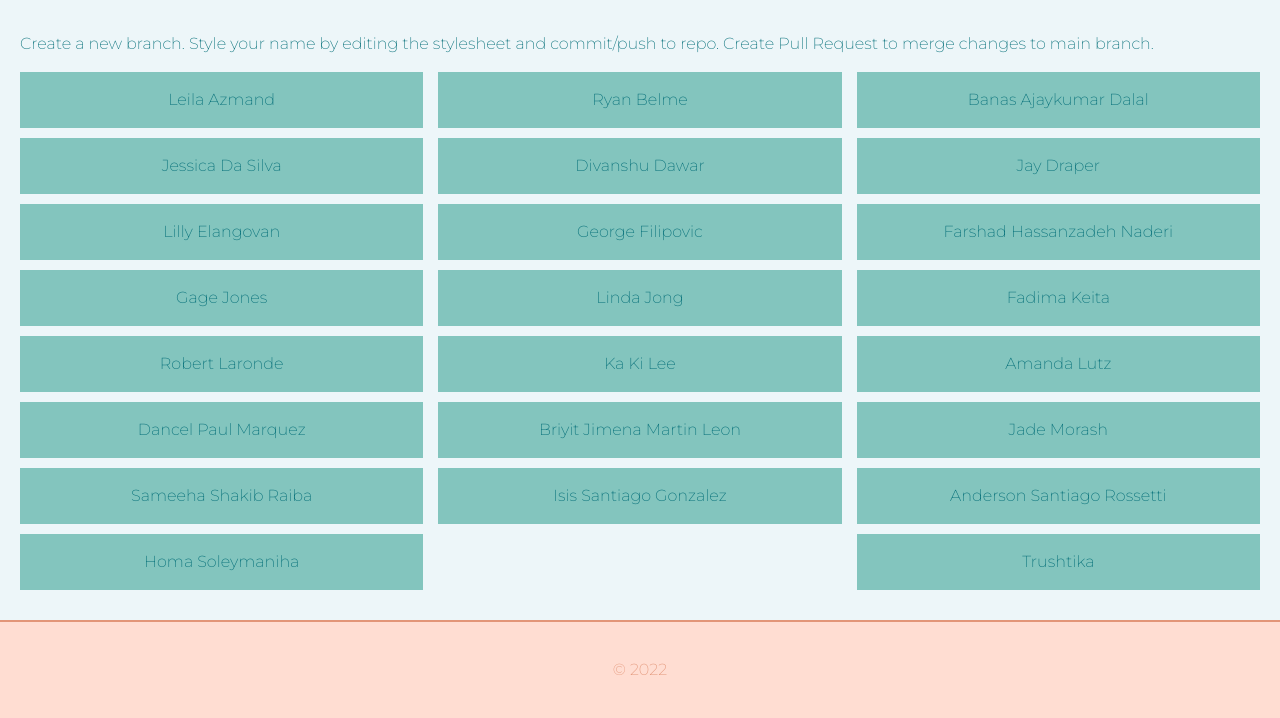
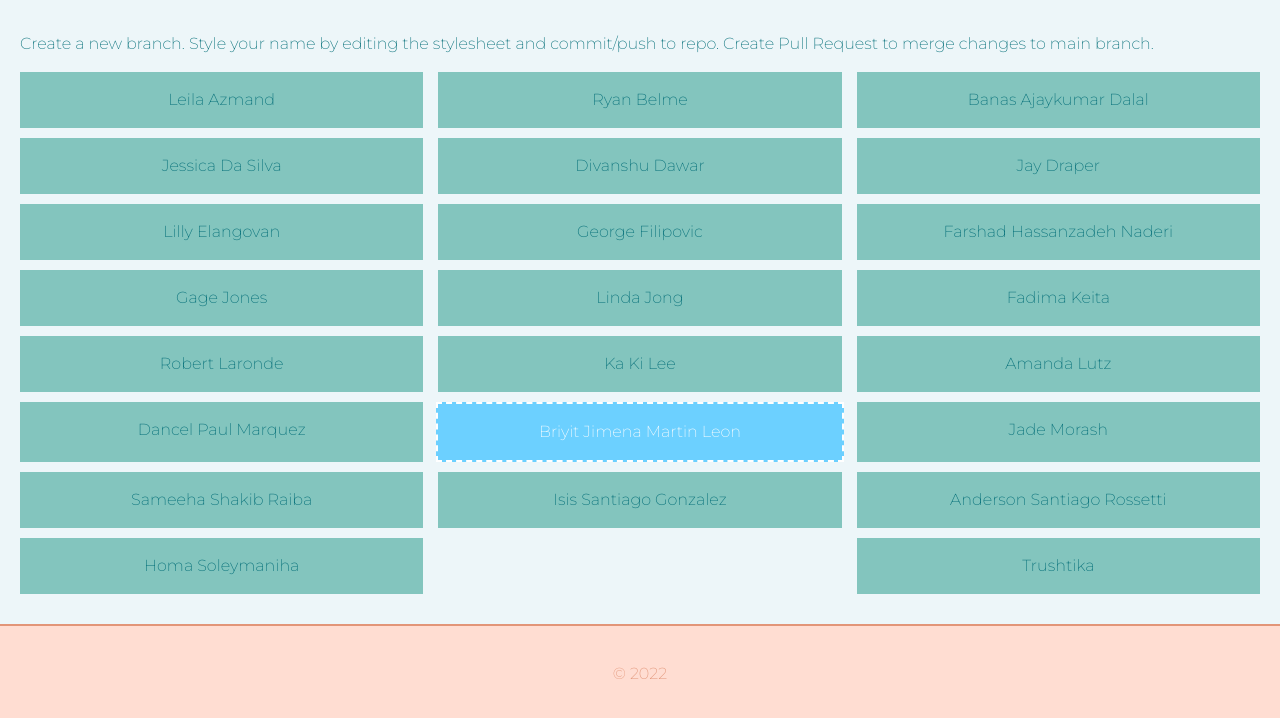
Before and after one commit to hsoley/inm420-saa-gitassignment, a website: page public/index.html in a window 1280 px wide. Shown: the part 88-806 px from the top of the page. Drawn offline with nearby package versions, Linux system fonts and the light colour scheme.

Commit message:
changes Jimena Martin

```diff
--- a/public/assets/css/style.css
+++ b/public/assets/css/style.css
@@ -80,6 +80,9 @@ main div {
 }
 
 #bjmartin-leon {
+    background-color: #6cd0ff;
+    color: white;
+    border: 2px dashed white;
 }
 
 #jmorash {
```
Also changed, not shown: public/assets/images/bjmartin-leon.png (added).
